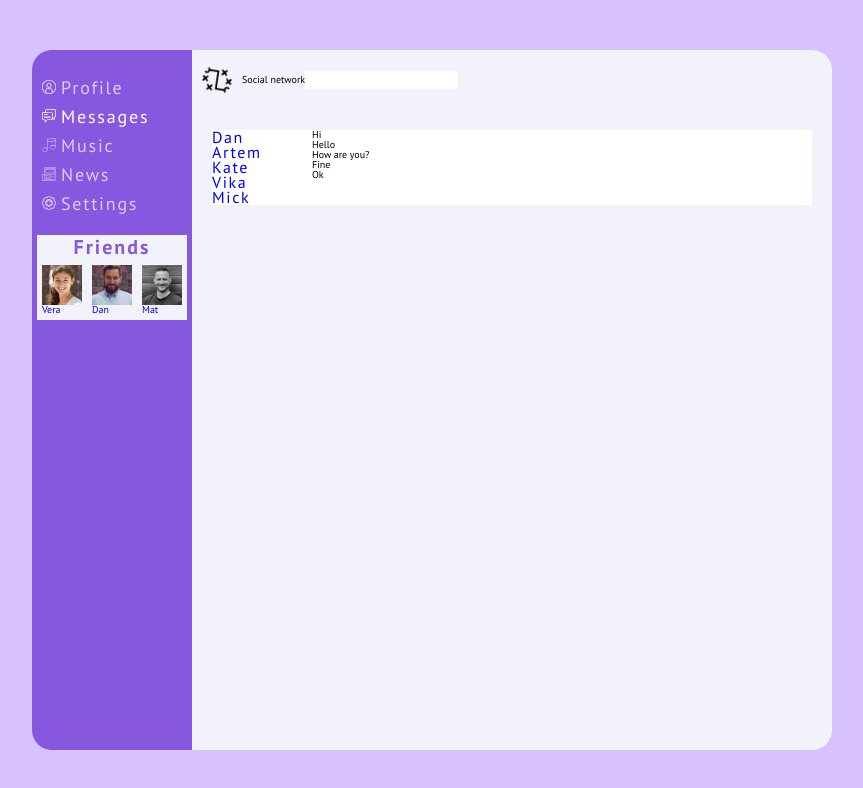
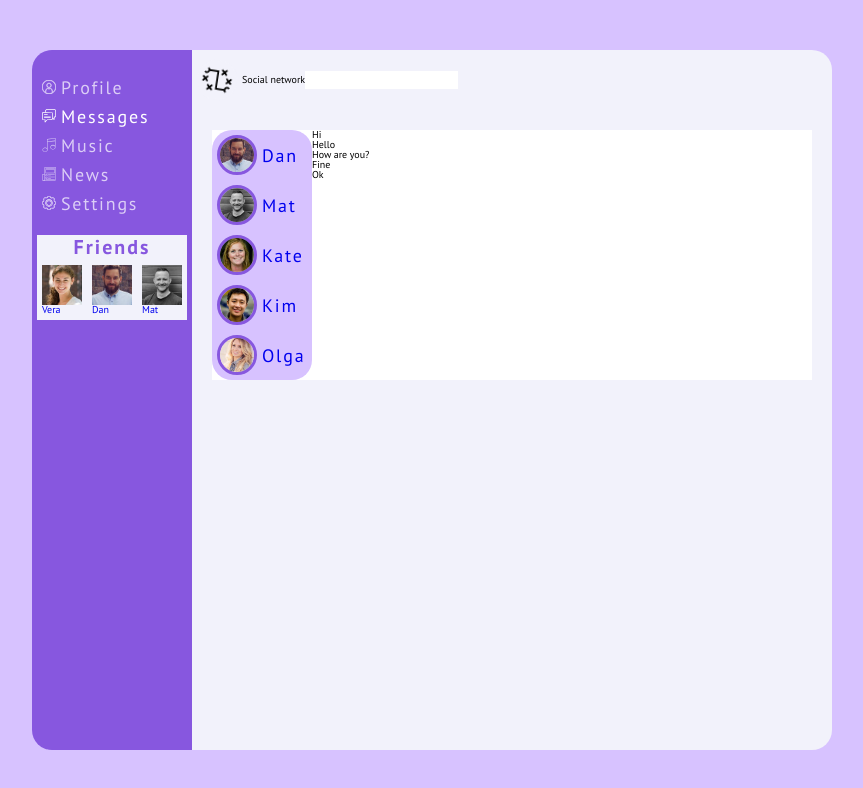
Before and after one commit to gandigap/start-react, a React (Create React App) app in the folder way/: page /messages in a window 1280 px wide. Shown: the top 788 px of the page, without its empty margins (208-1071 px from the left). Built offline with nearby package versions, Linux system fonts and the light colour scheme; the HTML template or start-up script is replaced by a standard one.

Commit message:
change style css

```diff
--- a/way/src/components/Dialogs/DialogItem/DialogItem.jsx
+++ b/way/src/components/Dialogs/DialogItem/DialogItem.jsx
@@ -4,9 +4,12 @@ import { NavLink } from 'react-router-dom';
 const DialogItem = (props) => {
     let path = '/dialogs/' + props.id;
     return (
-        <div className='dialogs__items__item'>
-            <NavLink to={path}>{props.name}</NavLink>
-        </div>
+        <NavLink className='dialogs__items__item' to={path}>
+            <img className='dialogs__items__item__photo' src={props.src} alt="" />
+            <p className='dialogs__items__item__name'>{props.name}</p>
+        </NavLink>
+
+
     );
 }
 
--- a/way/src/components/Dialogs/Dialogs.jsx
+++ b/way/src/components/Dialogs/Dialogs.jsx
@@ -5,7 +5,7 @@ import Message from './Message/Message';
 const Dialogs = (props) => {
 
     let dialogsElements = props.dialogs.map((element) =>
-        <DialogItem name={element.name} id={element.id} />);
+        <DialogItem name={element.name} id={element.id} src={element.photoFriend} />);
 
     let messagesElements = props.messages.map((element) =>
         <Message message={element.message} />);
--- a/way/src/components/Profile/MyPosts/MyPosts.jsx
+++ b/way/src/components/Profile/MyPosts/MyPosts.jsx
@@ -8,15 +8,13 @@ const MyPosts = (props) => {
     <Post message={element.message} likescount={element.likesCount} />);
 
   return (
-    <div className='myposts'>My posts
+    <div className='profilePosts'>My posts
       <div>
         <textarea name="" id="" cols="30" rows="5"></textarea>
         <button>Add post</button>
       </div>
-      <div>
+      {postsElements}
 
-        {postsElements}
-      </div>
     </div >
   )
 }
--- a/way/src/redux/state.js
+++ b/way/src/redux/state.js
@@ -9,11 +9,11 @@ let state = {
     },
     messagesPage: {
         dialogs: [
-            { id: 1, name: 'Dan', photoFriend: '/photoFriends/music.svg' },
-            { id: 2, name: 'Artem', photoFriend: '/photoFriends/music.svg' },
-            { id: 3, name: 'Kate', photoFriend: '/photoFriends/music.svg' },
-            { id: 4, name: 'Vika', photoFriend: '/photoFriends/music.svg' },
-            { id: 5, name: 'Mick', photoFriend: '/photoFriends/music.svg' },
+            { id: 1, name: 'Dan', photoFriend: '/photoFriends/Dan.jpg' },
+            { id: 2, name: 'Mat', photoFriend: '/photoFriends/Mat.jpg' },
+            { id: 3, name: 'Kate', photoFriend: '/photoFriends/Kate.jpg' },
+            { id: 4, name: 'Kim', photoFriend: '/photoFriends/Kim.jpg' },
+            { id: 5, name: 'Olga', photoFriend: '/photoFriends/Olga.jpg' },
         ],
         messages: [
             { id: 1, message: 'Hi' },
--- a/way/src/scss/style.scss
+++ b/way/src/scss/style.scss
@@ -124,7 +124,7 @@ body{
         background-color: $third-color;
       }
 
-      .myposts{
+      .profilePosts{
 
         .post{
           @include paragraph;
@@ -143,7 +143,29 @@ body{
       background-color: $white-color;
 
       &__items{
-        @include dialog__title;
+        background-color: $first-color;
+        border-radius: 20px;
+
+        &__item{
+          display: flex;
+          align-items: center;
+
+          &__photo{
+            margin:5px;
+            width: 40px;
+            border:3px solid $second-color;
+            border-radius:50%;
+          }
+
+          &__name{
+            @include paragraph;
+          }
+
+          &__title{
+            @include dialog__title;
+          }
+        }
+
       }
 
       .active{
```
